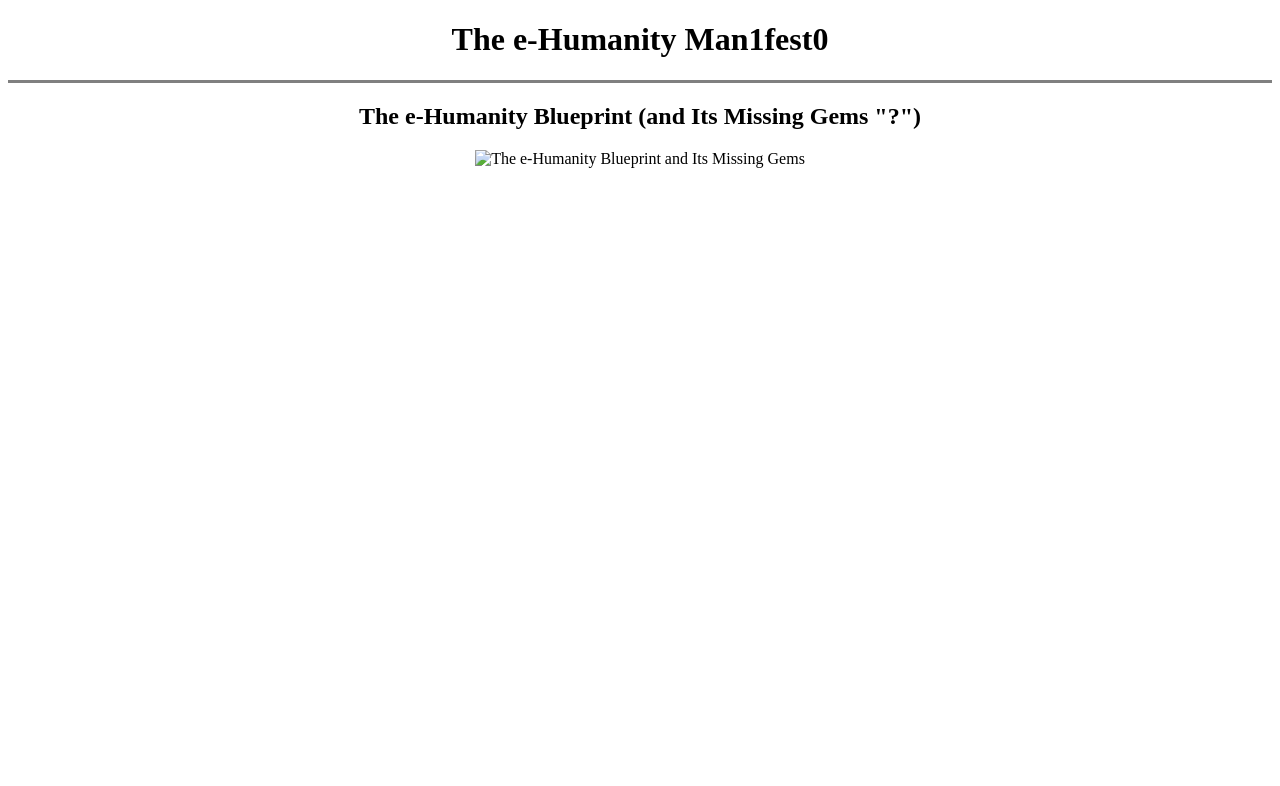
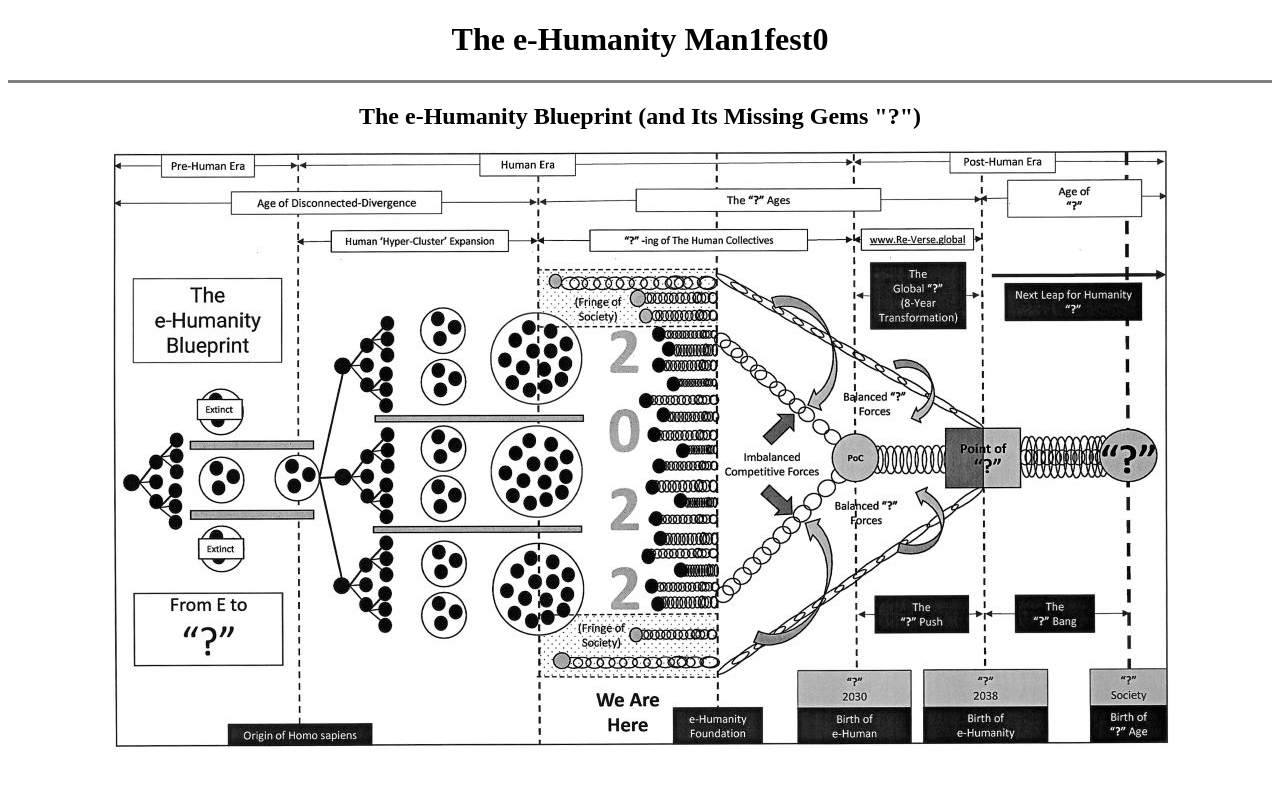
Before and after one commit to ehumanity-foundation/e-humanity-man1fest0, a plain HTML site: page index.html in a window 1280 px wide. Drawn offline with Linux system fonts and the light colour scheme.

Commit message:
Update index.html

```diff
--- a/index.html
+++ b/index.html
@@ -11,7 +11,7 @@
   <h1>The e-Humanity Man1fest0</h1>
   <hr size="3" noshade>
   <h2>The e-Humanity Blueprint (and Its Missing Gems "?")</h2>
-  <img src="images/the_e-humanity_blueprint_and_the_missing_gems_20220226pm_resized.png" alt="The e-Humanity Blueprint and Its Missing Gems"/>
+  <img src="images/e-Humanity Blueprint_scan_20220227pm_resized_1057x600.jpg" alt="The e-Humanity Blueprint and Its Missing Gems"/>
 </body>
 
 </html>
```
